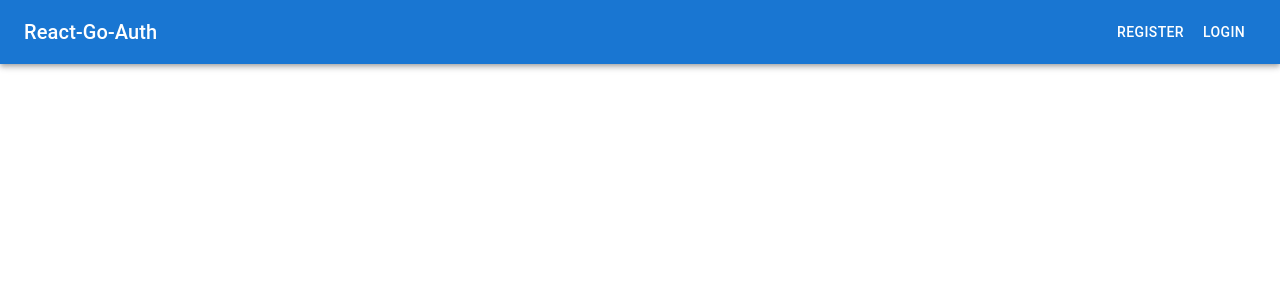
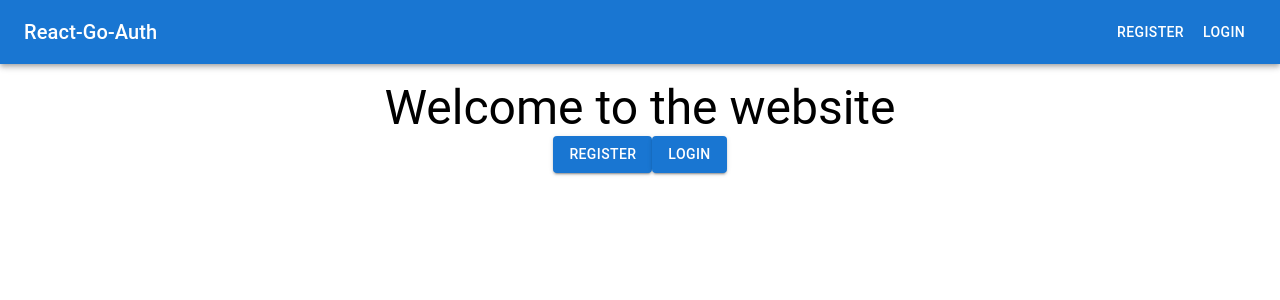
Before and after one commit to lebrancconvas/React-Go-JWT-Auth-freeCodeCamp, a React (Create React App) app in the folder client/: page / in a window 1280 px wide. Shown: the top 300 px of the page. Built offline with nearby package versions, Linux system fonts and the light colour scheme.

Commit message:
🚚 Add Routes to Navbar and Homepage.

```diff
--- a/client/src/components/Navbar.tsx
+++ b/client/src/components/Navbar.tsx
@@ -1,8 +1,12 @@
 import React from 'react';
 import {Typography, AppBar, Toolbar, Button} from '@mui/material';
 import {Box} from '@mui/system';
+import {useNavigate} from 'react-router-dom';
 
 const Navbar = () => {
+	const navigate = useNavigate();
+	const toRegister = () => navigate('/register');
+	const toLogin = () => navigate('/login');
 	return (
 		<div>
 			<Box sx={{flexGrow: 1}}>
@@ -11,10 +15,10 @@ const Navbar = () => {
 						<Typography variant="h6" component="div" sx={{flexGrow: 1}}>
 							React-Go-Auth
 						</Typography>
-						<Button color="inherit">
+						<Button color="inherit" onClick={toRegister}>
 							Register
 						</Button>
-						<Button color="inherit">
+						<Button color="inherit" onClick={toLogin}>
 							Login
 						</Button>
 					</Toolbar>
--- a/client/src/pages/Homepage.tsx
+++ b/client/src/pages/Homepage.tsx
@@ -1,10 +1,27 @@
 import React from 'react';
+import {Typography, Button} from '@mui/material';
+import {Box} from '@mui/system';
 import Navbar from '../components/Navbar';
+import {useNavigate} from 'react-router-dom';
 
 const Homepage = () => {
+	const navigate = useNavigate();
+	const toRegister = () => navigate('/register');
+	const toLogin = () => navigate('/login');
 	return (
 		<div>
-			<Navbar />
+			<Box>
+				<Navbar />
+			</Box>
+			<Box sx={{textAlign: 'center'}} mt={2}>
+				<Typography variant="h3">
+					Welcome to the website
+				</Typography>
+			</Box>
+			<Box sx={{textAlign: 'center'}}>
+				<Button variant="contained" onClick={toRegister}>Register</Button>
+				<Button variant="contained" onClick={toLogin}>Login</Button>
+			</Box>
 		</div>
 	)
 }
```
